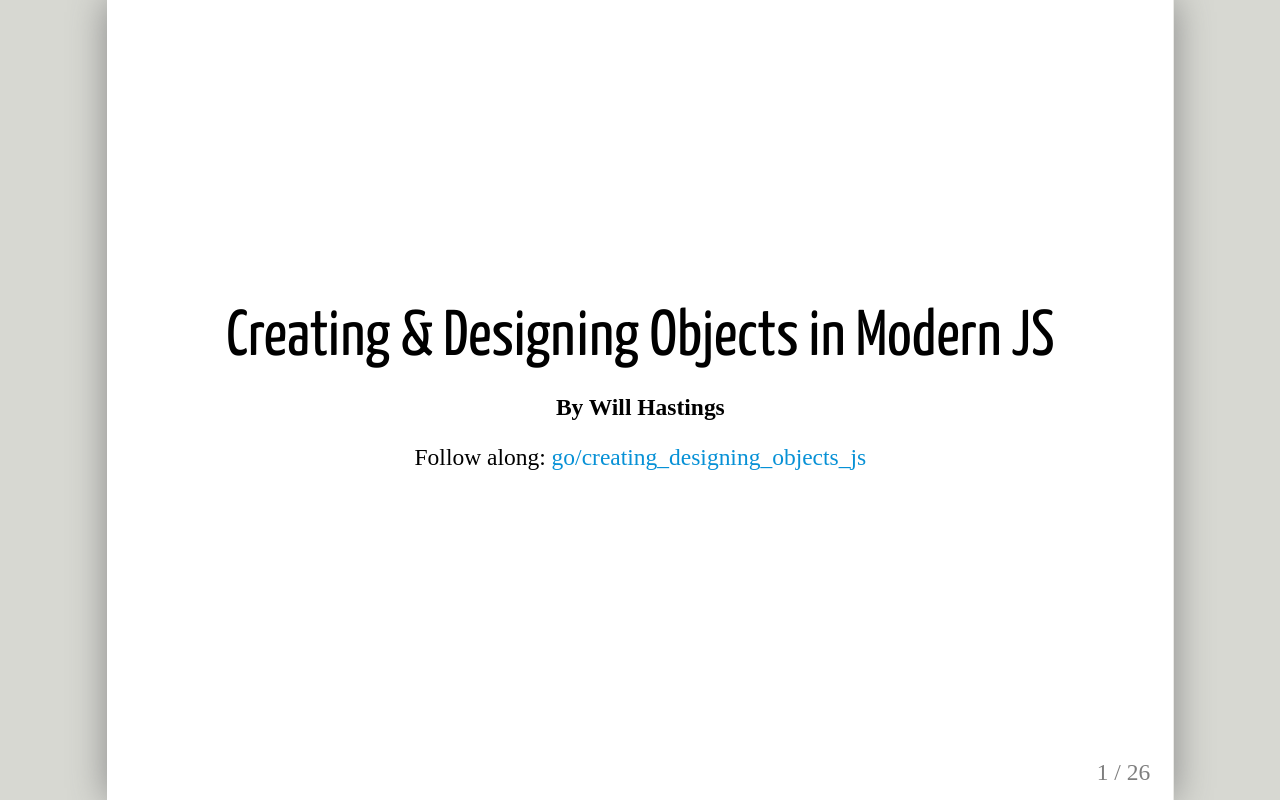
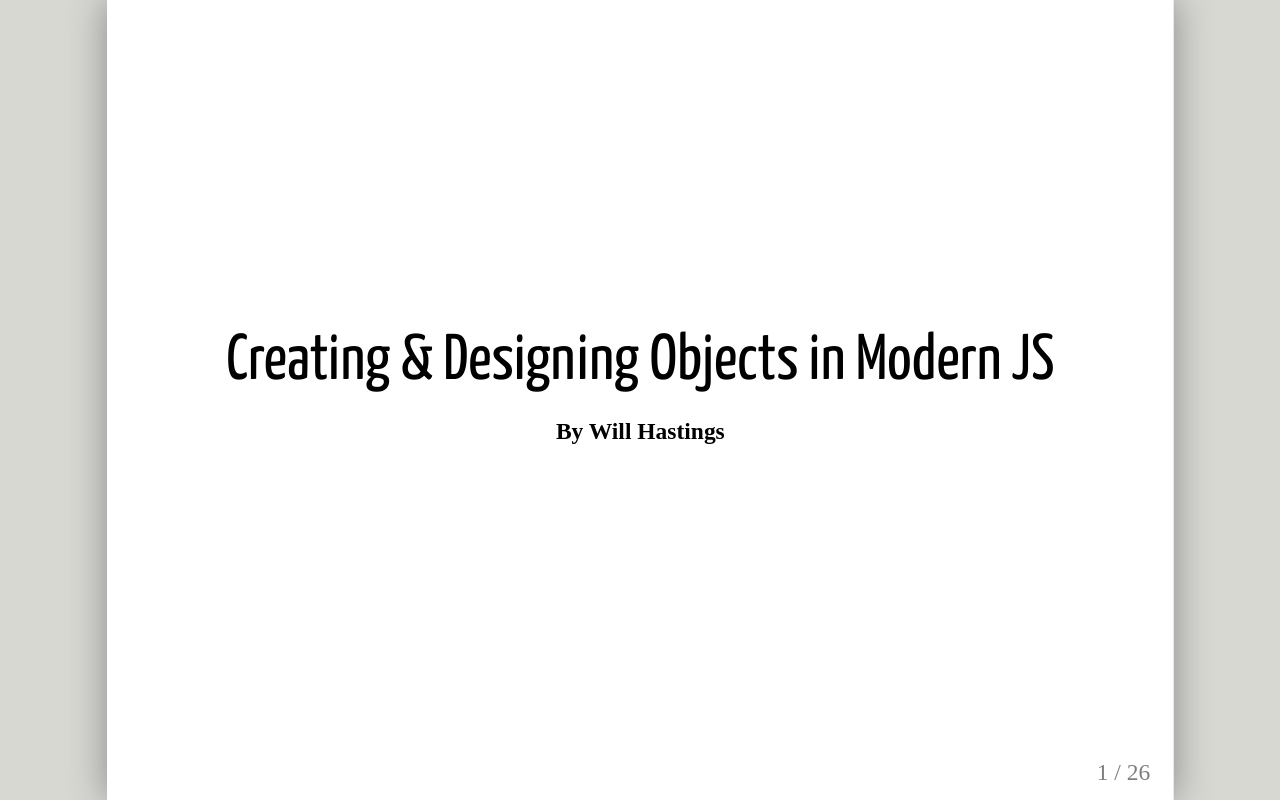
Before and after one commit to whastings/creating_designing_objects_js, a website: page index.html in a window 1280 px wide. Drawn offline with Linux system fonts and the light colour scheme; a web font is replaced by a local one.

Commit message:
Remove follow along link.

```diff
--- a/index.html
+++ b/index.html
@@ -11,10 +11,6 @@
 class: center, middle
 # Creating &amp; Designing Objects in Modern JS
 **By Will Hastings**
-
-Follow along: [go/creating_designing_objects_js][slides]
-
-[slides]: http://go/creating_designing_objects_js
 
 ???
 
```
